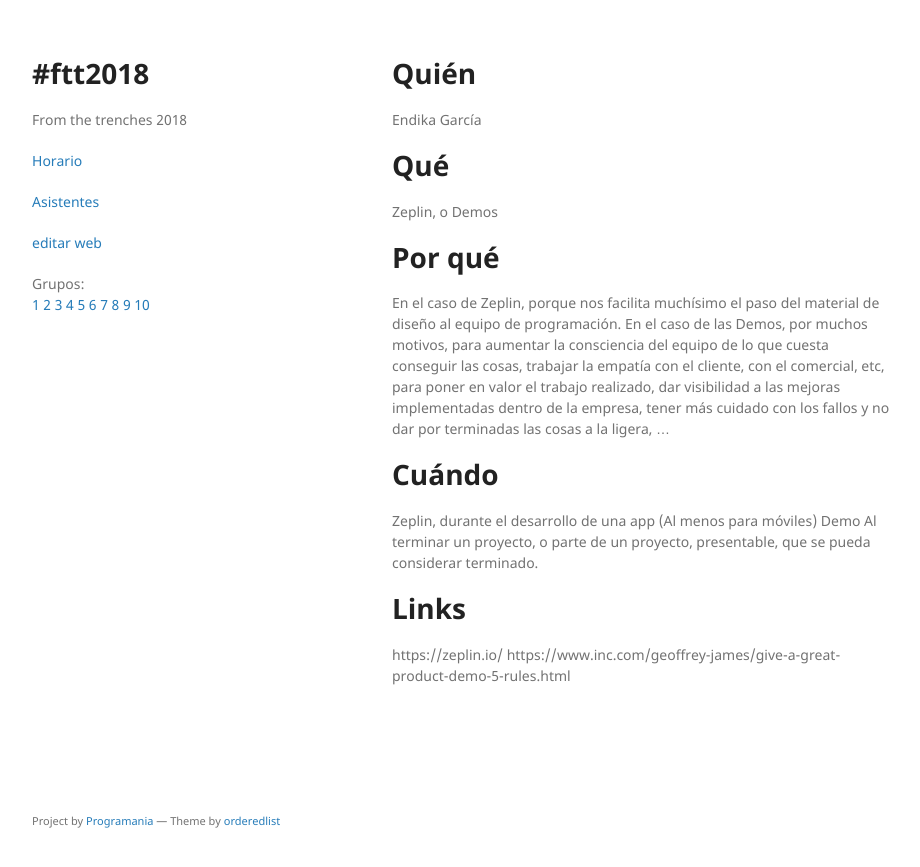
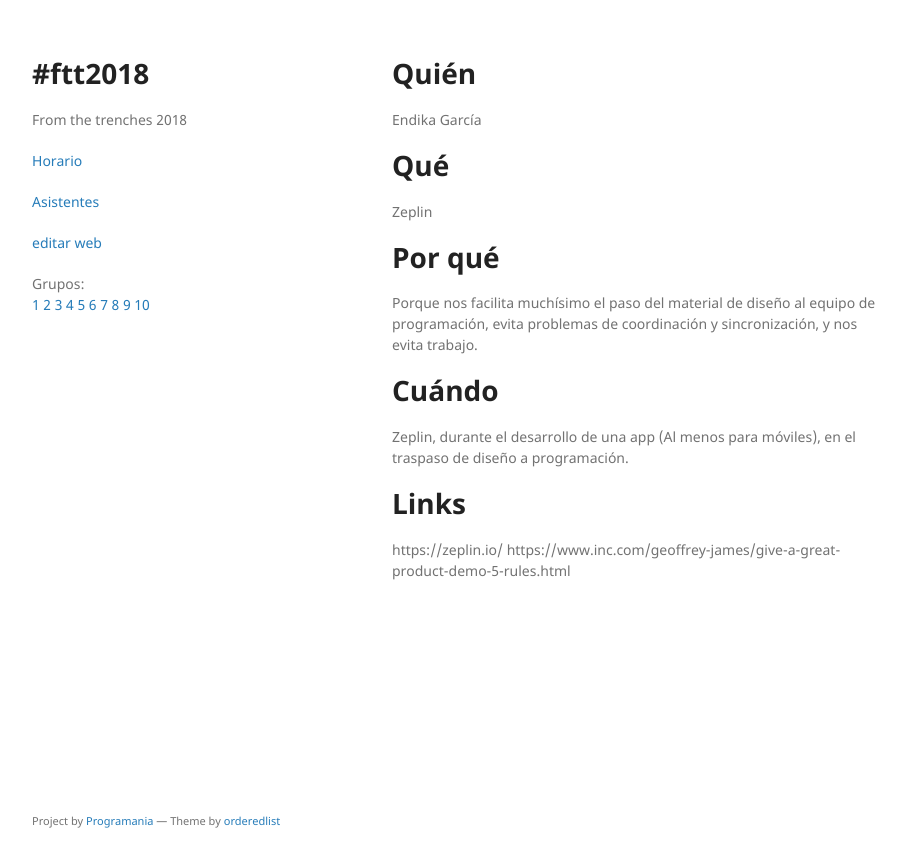
Before and after one commit to xala3pa/ftt2018, a Jekyll site: the page built from experiencias/10.md, in a window 1280 px wide. Shown: the top 867 px of the page, without its empty margins (178-1098 px from the left). Built offline with Jekyll 4.4.1, drawn with Linux system fonts in a browser that asks for light colours; our own code applies the rules of GitHub Pages for plain Markdown files.

Commit message:
Sacando la basura

```diff
--- a/experiencias/10.md
+++ b/experiencias/10.md
@@ -2,15 +2,14 @@
 Endika García
 
 # Qué
-Zeplin, o Demos
+Zeplin
 
 # Por qué
-En el caso de Zeplin, porque nos facilita muchísimo el paso del material de diseño al equipo de programación.
-En el caso de las Demos, por muchos motivos, para aumentar la consciencia del equipo de lo que cuesta conseguir las cosas, trabajar la empatía con el cliente, con el comercial, etc, para poner en valor el trabajo realizado, dar visibilidad a las mejoras implementadas dentro de la empresa, tener más cuidado con los fallos y no dar por terminadas las cosas a la ligera, ...
+Porque nos facilita muchísimo el paso del material de diseño al equipo de programación, evita problemas de coordinación y sincronización, y nos evita trabajo.
+
 
 # Cuándo
-Zeplin, durante el desarrollo de una app (Al menos para móviles)
-Demo Al terminar un proyecto, o parte de un proyecto, presentable, que se pueda considerar terminado.
+Zeplin, durante el desarrollo de una app (Al menos para móviles), en el traspaso de diseño a programación.
 
 # Links
 https://zeplin.io/
```
